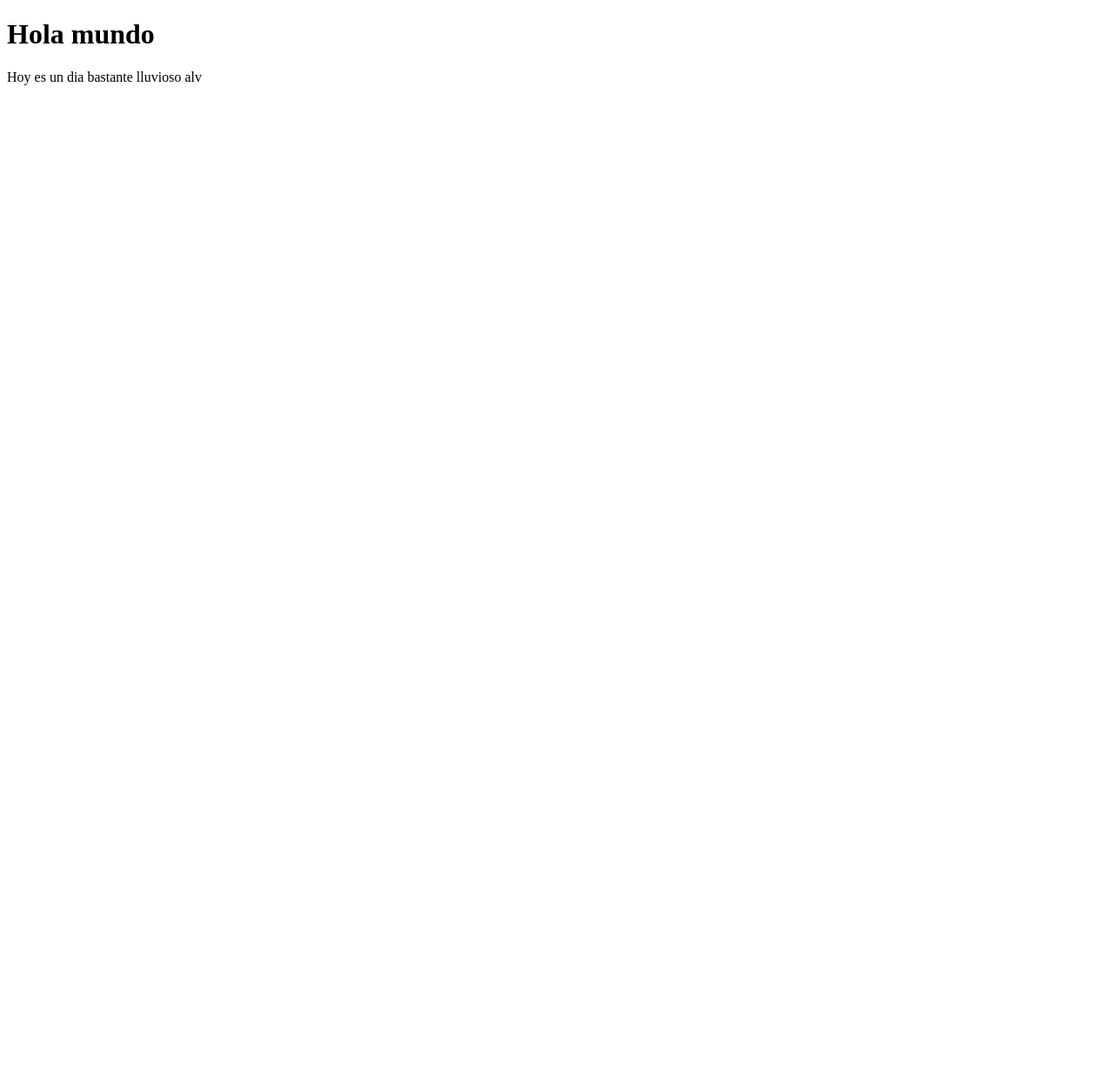
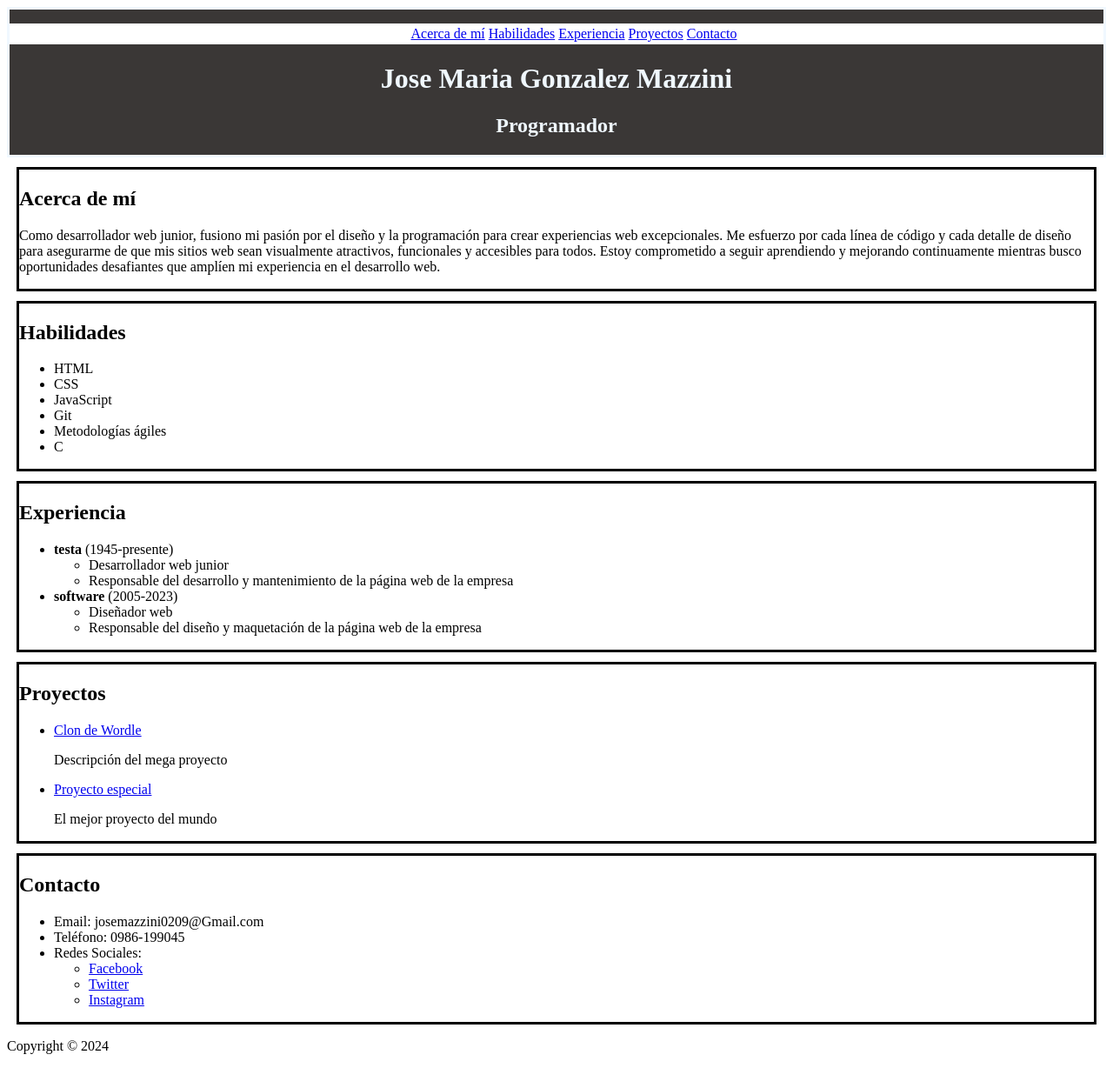
Before and after one commit to J0semazini0800/MiPorfolio, a plain HTML site: page index.html in a window 1280 px wide. Shown: the whole page at 87% size. Before the commit the page ends 800 px from the top, so only its background shows below. Drawn offline with Linux system fonts and the light colour scheme.

Commit message:
Mas o menito ya

```diff
--- a/index.html
+++ b/index.html
@@ -1,10 +1,114 @@
 <!DOCTYPE html>
 <html>
-    <head>
-        <title>Hola mundo.</title>
-    </head>
-    <body>
-        <h1>Hola mundo</h1>
-        <p>Hoy es un dia bastante lluvioso alv</p>
-    </body>
+  <head>
+    <title>Mi portafolio personal</title>
+    <link rel="stylesheet" href="style.css">
+  </head>
+  <body>
+    <header>
+      <nav>
+        <ul>
+          <a href="#acerca-de-mi">Acerca de mí</a>
+          <a href="#habilidades">Habilidades</a>
+          <a href="#experiencia">Experiencia</a>
+          <a href="#proyectos">Proyectos</a>
+          <a href="#contacto">Contacto</a>
+        </ul>
+      </nav>
+      <h1>Jose Maria Gonzalez Mazzini</h1>
+      <h2>Programador</h2>
+    </header>
+    <main>
+      <section id="acerca-de-mi">
+        <h2>Acerca de mí</h2>
+        <p>
+          Como desarrollador web junior, fusiono mi pasión por el diseño y la
+          programación para crear experiencias web excepcionales. Me esfuerzo
+          por cada línea de código y cada detalle de diseño para asegurarme de
+          que mis sitios web sean visualmente atractivos, funcionales y
+          accesibles para todos. Estoy comprometido a seguir aprendiendo y
+          mejorando continuamente mientras busco oportunidades desafiantes que
+          amplíen mi experiencia en el desarrollo web.
+        </p>
+      </section>
+      <section id="habilidades">
+        <h2>Habilidades</h2>
+        <ul>
+          <li>HTML</li>
+          <li>CSS</li>
+          <li>JavaScript</li>
+          <li>Git</li>
+          <li>Metodologías ágiles</li>
+          <li>C</li>
+        </ul>
+      </section>
+      <section id="experiencia">
+        <h2>Experiencia</h2>
+        <ul>
+          <li>
+            <b>testa</b> (1945-presente)
+            <ul>
+              <li>Desarrollador web junior</li>
+              <li>
+                Responsable del desarrollo y mantenimiento de la página web de
+                la empresa
+              </li>
+            </ul>
+          </li>
+          <li>
+            <strong>software</strong> (2005-2023)
+            <ul>
+              <li>Diseñador web</li>
+              <li>
+                Responsable del diseño y maquetación de la página web de la
+                empresa
+              </li>
+            </ul>
+          </li>
+        </ul>
+      </section>
+      <section id="proyectos">
+        <h2>Proyectos</h2>
+        <ul>
+          <li>
+            <a href="https://www.nytimes.com/games/wordle/index.html"
+              >Clon de Wordle</a
+            >
+            <p>Descripción del mega proyecto</p>
+          </li>
+          <li>
+            <a href="https://www.nytimes.com/games/wordle/index.html"
+              >Proyecto especial</a
+            >
+            <p>El mejor proyecto del mundo</p>
+          </li>
+        </ul>
+      </section>
+      <section id="contacto">
+        <h2>Contacto</h2>
+        <ul>
+          <li>Email: josemazzini0209@Gmail.com</li>
+          <li>Teléfono: 0986-199045</li>
+          <li>
+            Redes Sociales:
+            <ul>
+              <li>
+                <a href="https://www.facebook.com/josemaria.gonzalezmazzini.9?mibextid=ZbWKwL">Facebook</a>
+              </li>
+              <li>
+                <a href="https://x.com/_J0sema">Twitter</a>
+              </li>
+              <li>
+                <a href="https://www.instagram.com/_j0sema__/?igsh=d2U1NXh5bjl4cTR4">Instagram</a>
+              </li>
+
+            </ul>
+          </li>
+        </ul>
+      </section>
+    </main>
+    <footer>
+      <p>Copyright &copy; 2024</p>
+    </footer>
+  </body>
 </html>
--- /dev/null
+++ b/style.css
@@ -0,0 +1,17 @@
+header  {
+    border: solid;
+
+text-align: center;
+background-color: #3a3736;
+color:aliceblue;
+}
+section {
+
+    border: solid ;
+    margin: 11px;
+}
+header ul {
+background-color: white;
+border: solid white;
+
+}
```
